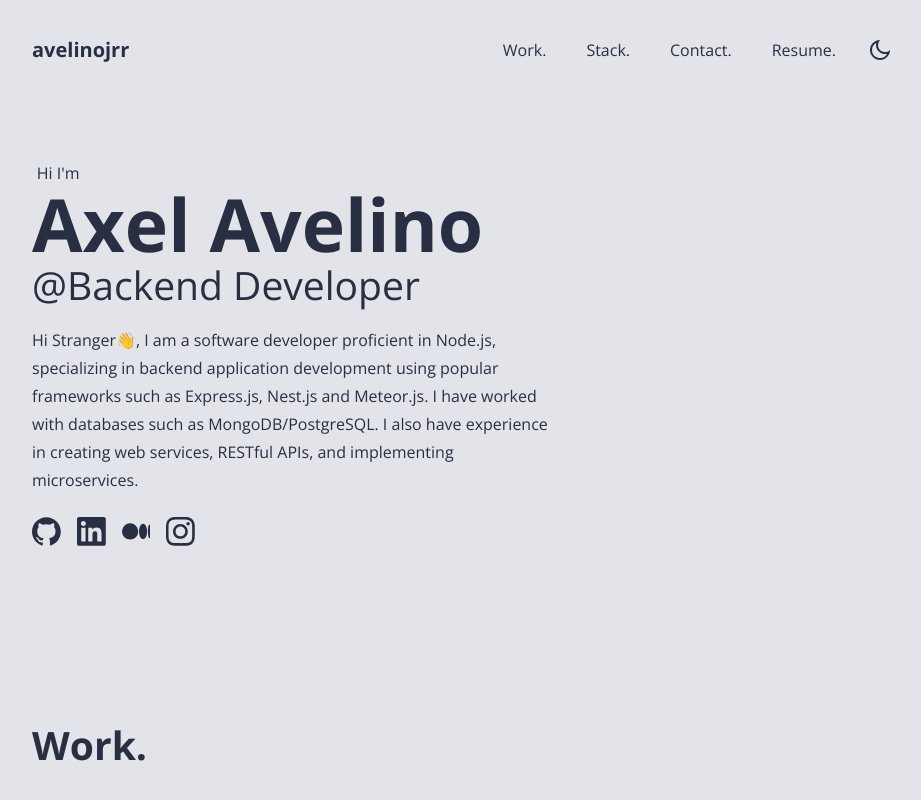
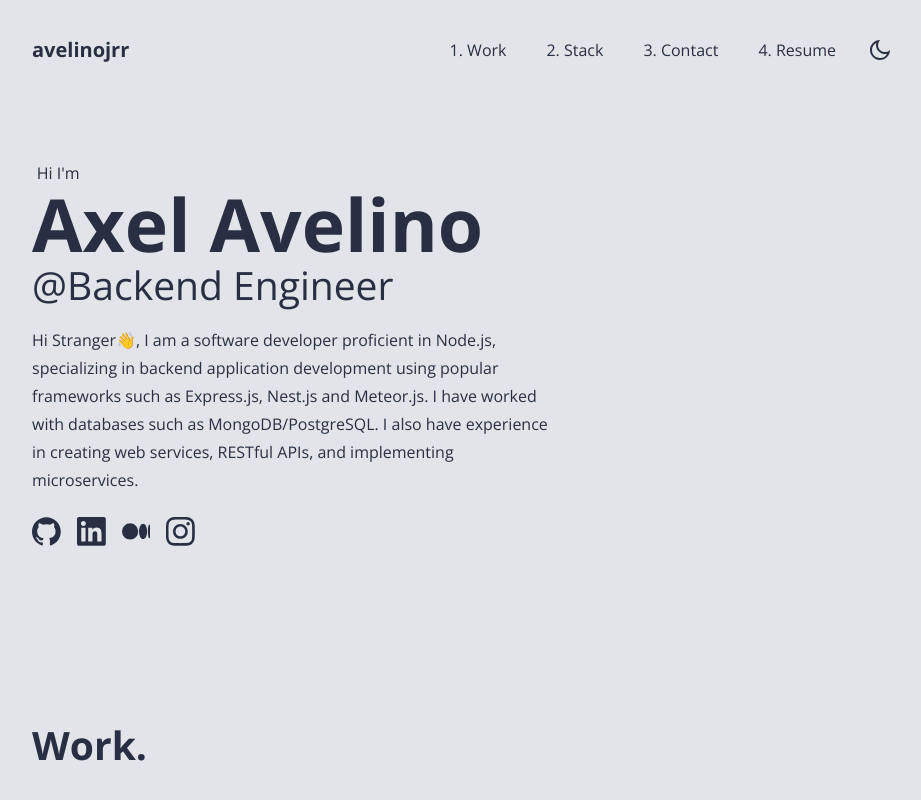
Before and after one commit to avelinojrr/v1, a React (Vite) app: page / in a window 1280 px wide. Shown: the top 800 px of the page, without its empty margins (178-1099 px from the left). Built offline with nearby package versions, Linux system fonts and the light colour scheme.

Commit message:
Actualizacion del project

```diff
--- a/src/components/elements/Nav.jsx
+++ b/src/components/elements/Nav.jsx
@@ -1,4 +1,4 @@
-import { useState, useRef, useContext } from 'react'
+import { useState, useContext } from 'react'
 import { RiMoonLine, RiSunLine, RiMenuFill, RiCloseLine } from "react-icons/ri"
 import { ThemeContext } from '/src/contexts/ThemeContext.jsx'
 import { brand } from '/src/data.js'
@@ -25,16 +25,16 @@ const Nav = () => {
 			<div className="Nav-menu" data-show={menu} onClick={(e) => handleMenu(e)}>
 				<div className="Nav-menu-wrapper">
 					<a className="Nav-link" href="#work" onClick={() => setMenu(false)}>
-						Work.
+						1. Work
 					</a>
 					<a className="Nav-link" href="#stack" onClick={() => setMenu(false)}>
-						Stack.
+						2. Stack
 					</a>
 					<a className="Nav-link" href="#contact" onClick={() => setMenu(false)}>
-						Contact.
+						3. Contact
 					</a>
 					<a className="Nav-link" href="Resume.pdf" target='_blank' onClick={() => setMenu(false)}>
-						Resume.
+						4. Resume
 					</a>
 				</div>
 			</div>
--- a/src/data.js
+++ b/src/data.js
@@ -2,7 +2,7 @@ import * as icon from 'react-icons/si'
 
 const profile = {
 	name: 'Axel Avelino',
-	role: '@Backend Developer'
+	role: '@Backend Engineer'
 };
 
 const social = [{
```
